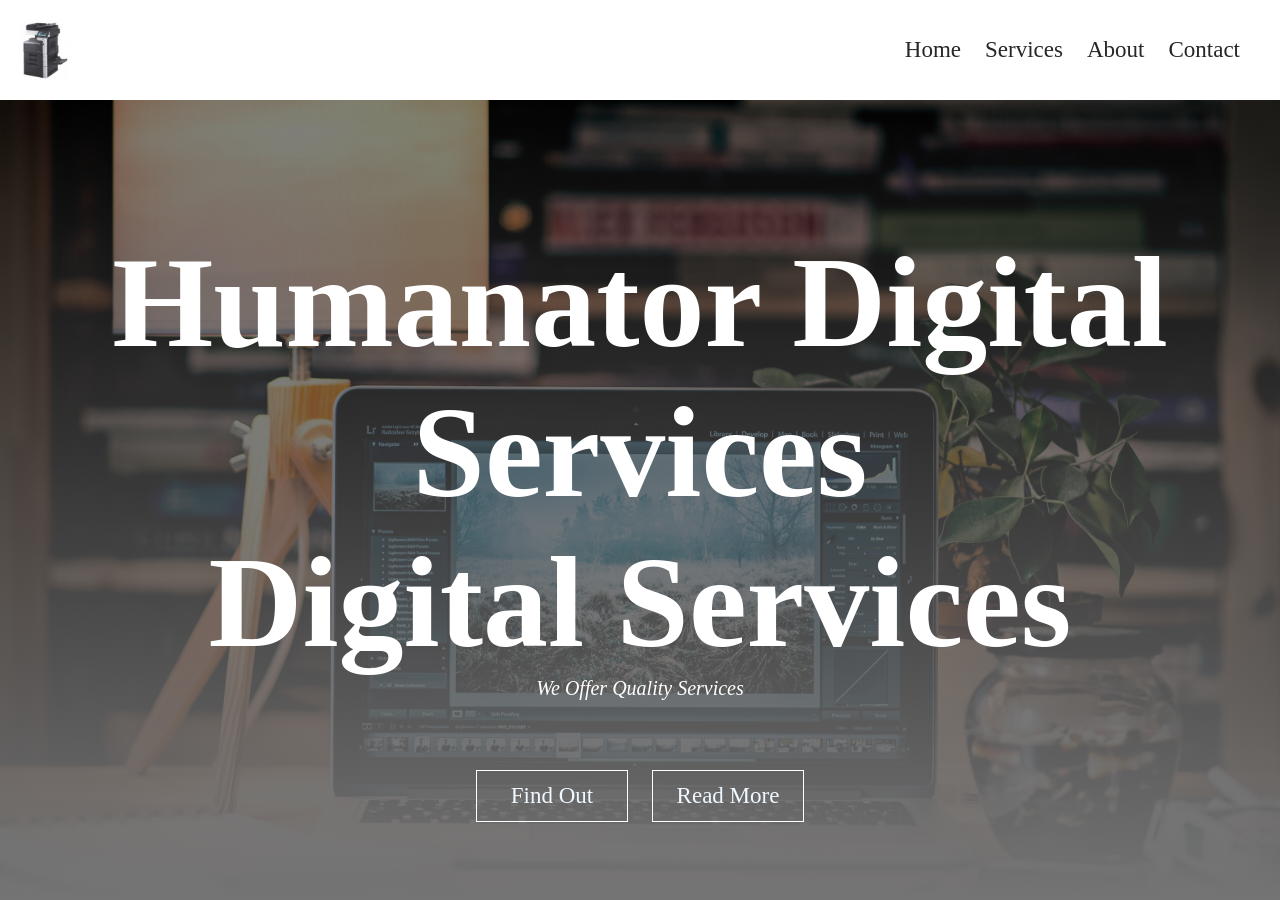
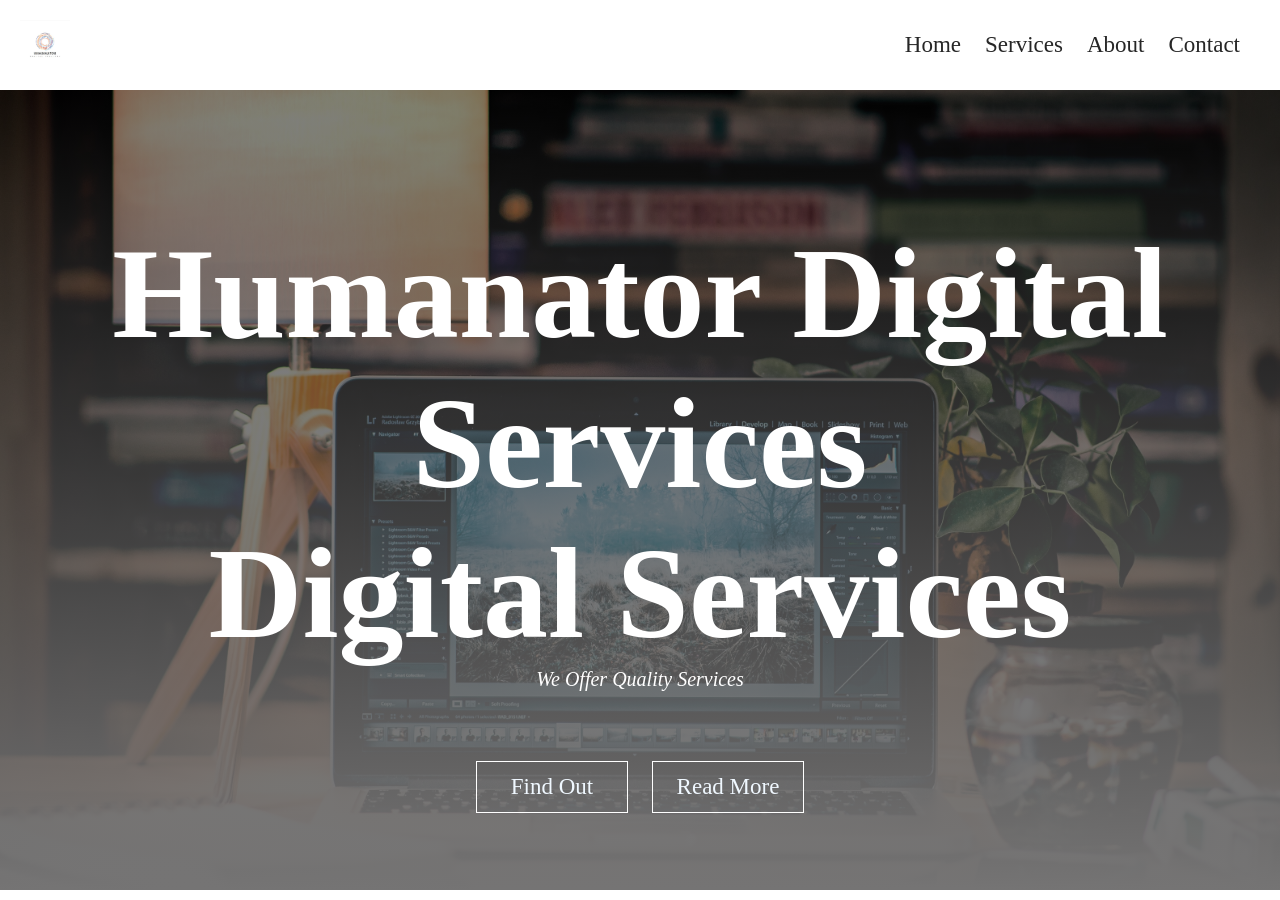
Before and after one commit to fredrickomondiodongo/humanatorservices, a plain HTML site: page index.html in a window 1280 px wide. Drawn offline with Linux system fonts and the light colour scheme; a web font is replaced by a local one.

Commit message:
Update index.html

```diff
--- a/index.html
+++ b/index.html
@@ -1,7 +1,7 @@
 <!DOCTYPE html>
 <html lang="en">
     <head>
-        <title>Humanator Digitals Services</title><link rel="icon" href="images/logo/logo.jpeg" type="image/x-icon" >
+        <title>Humanator Digitals Services</title><link rel="icon" href="images/logo/newlogo.jpeg" type="image/x-icon" >
         <meta charset="UTF-8">
         <meta name="viewport" content="width=device-width, initial-scale=1">
         <link href="css/style.css" rel="stylesheet">
@@ -12,7 +12,7 @@
 
     <div class="navbar">
         <div class="logo" >
-            <img src="images/logo/logo.jpeg" width="50px" alt="">
+            <img src="images/logo/newlogo.jpeg" width="50px" alt="">
 
         </div>
         <nav>
```
